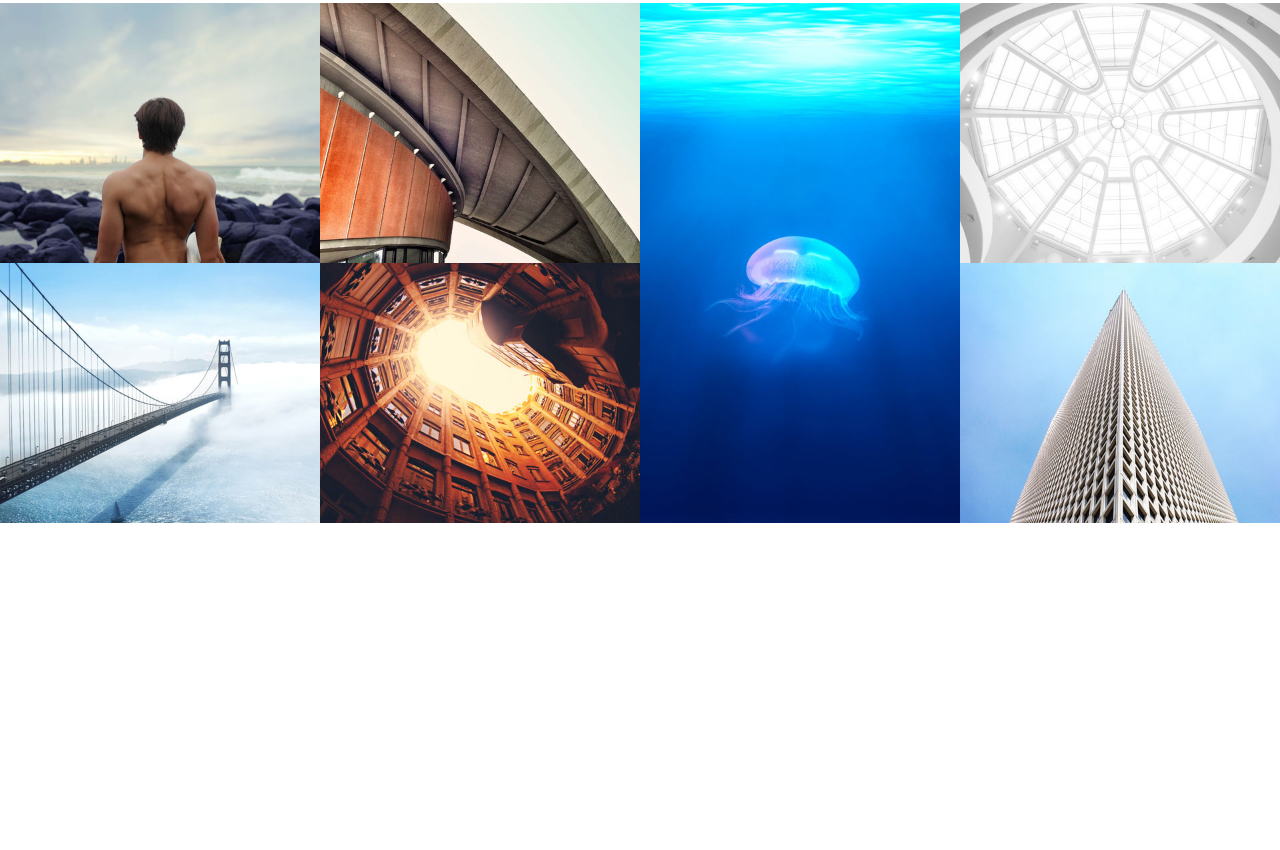
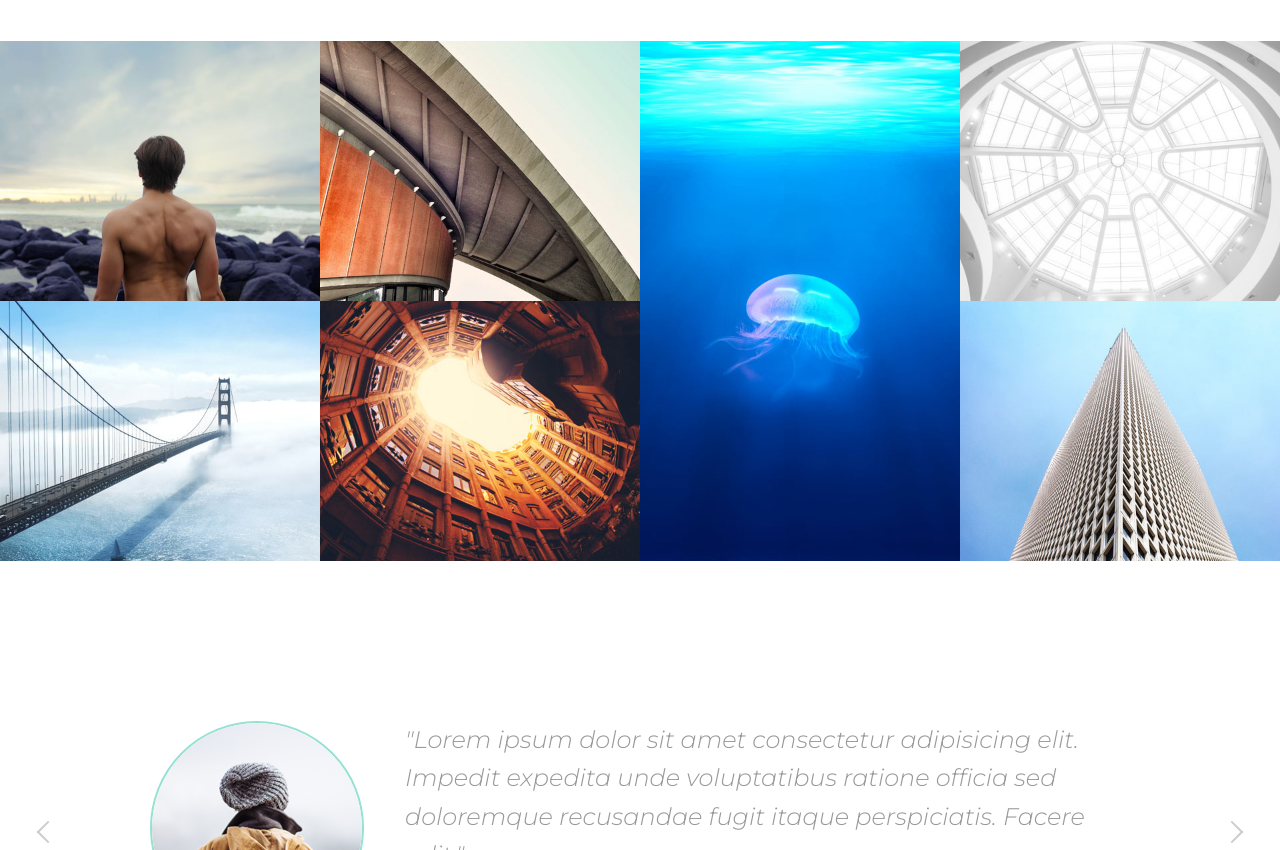
Before and after one commit to Ashymaliev/MogoProject, a plain HTML site: page index.html in a window 1280 px wide. Shown: the part 5774-6624 px from the top of the page. Before the commit the page ends 6377 px from the top, so only its background shows below. Drawn offline with Linux system fonts and the light colour scheme.

Commit message:
add reviews

```diff
--- a/assets/css/style.css
+++ b/assets/css/style.css
@@ -540,12 +540,13 @@ hr {
     position: relative;
 }
 .reviews__item{
-    padding-left: 205px;
+    padding-left: 255px;
     position: relative;
 }
 
 .reviews__photo{
     border: 2px solid #95e1d3;
+    border-radius: 50%;
 
     position: absolute;
     top: 0;
--- a/index.html
+++ b/index.html
@@ -311,7 +311,7 @@
 
 
                 <div class="reviews__item">
-                    <img src="http://placehold.it/145" alt="" class="reviews__photo">
+                    <img src="assets/images/avatar.png" alt="" class="reviews__photo">
                     <div class="reviews__text">"Lorem ipsum dolor sit amet consectetur
                         adipisicing elit. Impedit expedita unde voluptatibus ratione officia
                         sed doloremque recusandae fugit itaque perspiciatis. Facere odit."</div>
@@ -516,6 +516,27 @@
                 </div>
             </div>  <!--/.works -->
     </section>
+
+    <div class="section section">
+        <div class="container">
+
+            <div class="reviews">
+                <a href="#" class="reviews__btn reviews__btn--prev">Prev</a>
+                <a href="#" class="reviews__btn reviews__btn--next">Next</a>
+
+
+                <div class="reviews__item">
+                    <img src="assets/images/avatar.png" alt="" class="reviews__photo">
+                    <div class="reviews__text">"Lorem ipsum dolor sit amet consectetur
+                        adipisicing elit. Impedit expedita unde voluptatibus ratione officia
+                        sed doloremque recusandae fugit itaque perspiciatis. Facere odit."</div>
+                    <div class="reviews__author">Jon Doe</div>
+                </div>
+            </div>
+        </div>
+    </div>
+
+
 </body>
 
 </html>
```
